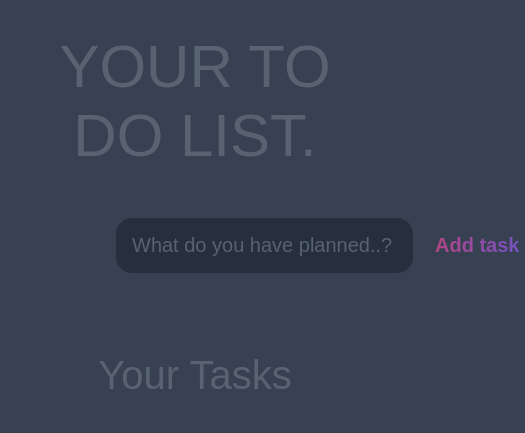
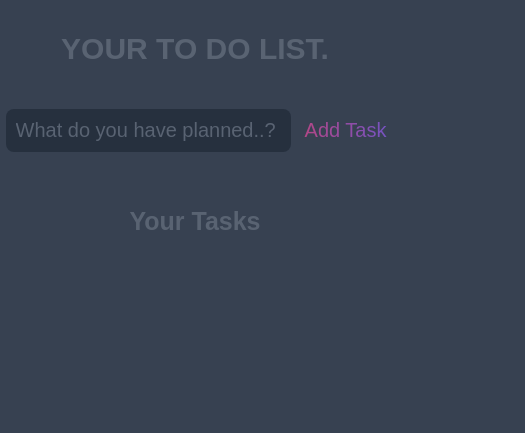
Before and after one commit to vishubhar/To-Do-List-API, a plain HTML site: page index.html in a window 390 px wide. Shown: the whole page, 525 px wide, since content can reach past the window. Drawn offline with Linux system fonts and the light colour scheme.

Commit message:
Commit all files

```diff
--- a/index.html
+++ b/index.html
@@ -9,13 +9,13 @@
 
 </head>
 <body>
-    <header>
+    <header class="header">
         <h1>
             YOUR TO DO LIST.
         </h1>
         <form id="new-task-form">
             <input type="text" id="new-task-input" placeholder="What do you have planned..?"/>
-            <input type="submit" id="new-task-submit" value="Add task">
+            <input type="submit" id="new-task-submit" value="Add Task">
         </form>
     </header>
 
--- a/main.css
+++ b/main.css
@@ -24,13 +24,6 @@ body{
     color: #fff;
     opacity: 70%;
 }
-.Background{
-    width: 100%;
-    height:100vh;
-    background-size:cover;
-    box-sizing: border-box;
-
-}
 
 header{
     padding: 2rem 1rem;
@@ -40,7 +33,7 @@ header{
 }
 
 header h1{
-    font-size: 60px;
+    font-size: 50px;
     font-weight: 300;
     color: var(--grey);
     margin-bottom:3rem ;
@@ -181,3 +174,64 @@ main{
 #tasks .task .content{
     flex: 1 1 0%;
 }
+
+@media only screen and (max-width:600px){
+    *{
+        box-sizing: border-box;
+        justify-content: center;
+    }
+    header{
+        display: block;
+        max-width: 600px;
+        margin: 0;
+    }
+    header h1{
+        font-size: 30px;
+        display: block;
+        flex-basis: 100%;
+        justify-content: center;
+        font-weight: 600;
+        margin-bottom: 35px;
+    }
+
+    #new-task-form{
+        padding: 00px;
+        /* display: block; */
+        justify-content: center;
+        margin-left: 0;
+        margin-top: 20px;
+        flex-basis: 100%;
+
+    }
+    #new-task-input{
+        padding: 10px;
+        border-radius: 8px;
+        margin: 8px;
+        font-size: 20px;
+        font-weight: 300;
+    }
+    #new-task-submit {
+        text-align: center;
+        font-weight: 200;
+    }
+
+    main{
+        display: block;
+        padding: 15px;
+
+    }
+
+    .task-list{
+        padding: 0;
+    }
+    .task-list h2{
+        font-size: 25px;
+        display: block;
+        flex-basis: 100%;
+        font-weight: 600;
+        margin-bottom: 23px;
+    }
+    .task .actions button{
+        font-size: 15px;
+    }
+}
```
